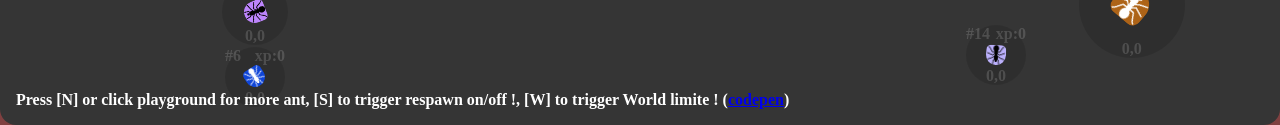
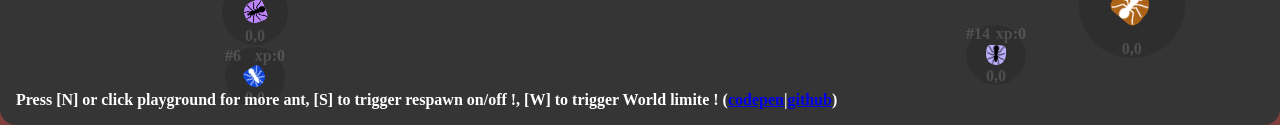
Before and after one commit to patobeur/animAntor, a plain HTML site: page index.html in a window 1280 px wide. Shown: the part 675-800 px from the top of the page. Drawn offline with Linux system fonts and the light colour scheme.

Commit message:
no message

```diff
--- a/index.html
+++ b/index.html
@@ -43,7 +43,8 @@
 			</div>
 
 			<div id="info">Press [N] or click playground for more ant, [S] to trigger respawn on/off !, [W] to trigger
-				World limite ! (<a target="codepen" href="https://codepen.io/Patobeur/pen/BaRVozd">codepen</a>)
+				World limite ! (<a target="codepen" href="https://codepen.io/Patobeur/pen/BaRVozd">codepen</a>|<a
+					target="codepen" href="https://patobeur.github.io/animAntor/">github</a>)
 				<!-- ↥⇡⮉⇪⇑⭮♥♡☖☗♎⏫ -->
 			</div>
 
```
Also changed, not shown: 1 other file.
